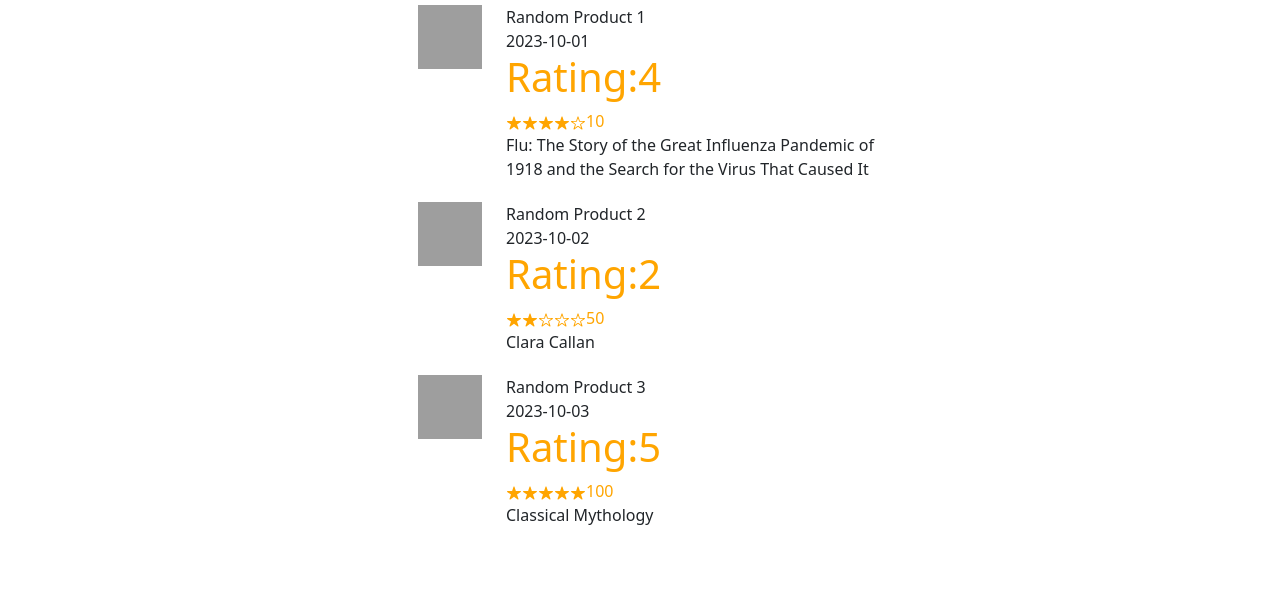
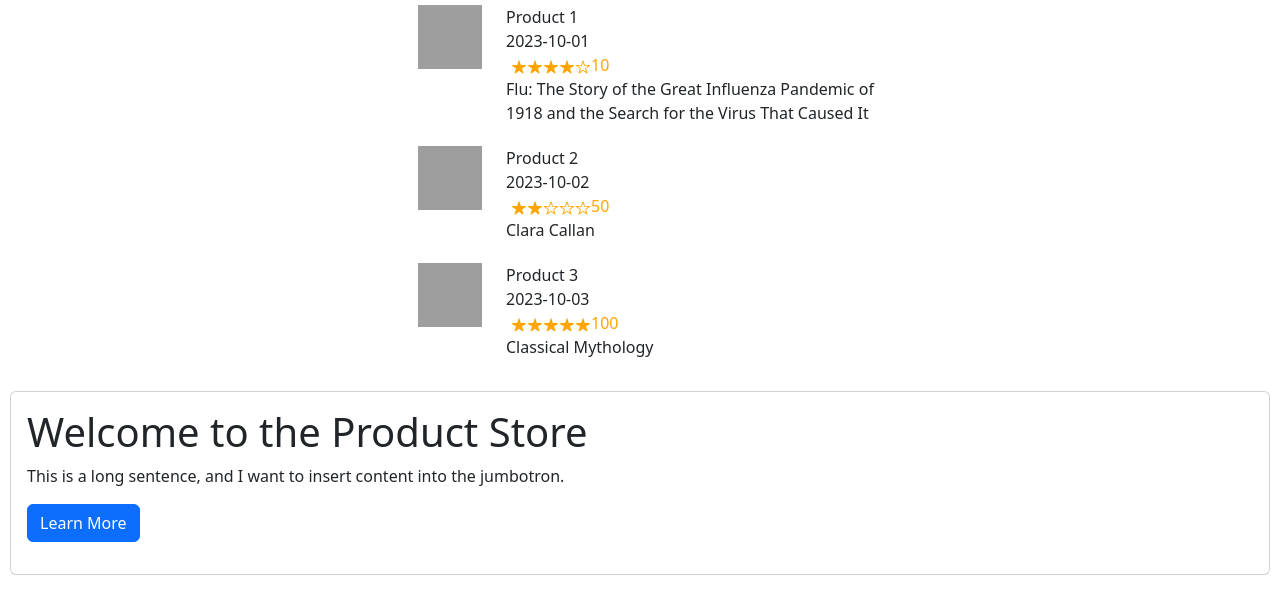
Before and after one commit to Chaeng-Ploypaphat-S/react-search-term, a React (Vite) app: page / in a window 1280 px wide. Shown: the top 614 px of the page. Built offline with nearby package versions, Linux system fonts and the light colour scheme; grey boxes are pictures that could not be loaded.

Commit message:
[new component]: add Jumbotron

```diff
--- a/src/App.jsx
+++ b/src/App.jsx
@@ -1,16 +1,15 @@
 import React from 'react'
 import Products from './Products'
-import Rating from './Rating'
 import 'bootstrap/dist/css/bootstrap.min.css';
-import { Button } from 'react-bootstrap';
+import Jumbotron from './Jumbotron'
 
-function formatName(user){
-    return user.firstName + ' ' + user.lastName
-}
 function App() {
   return (
     <div>
         <Products />
+        <Jumbotron>
+          This is a long sentence, and I want to insert content into the jumbotron.
+        </Jumbotron>
     </div>
   )
 }
--- /dev/null
+++ b/src/Jumbotron.jsx
@@ -0,0 +1,24 @@
+import React from 'react'
+import {Card, Button} from 'react-bootstrap'
+
+function Jumbotron(props) {
+    const hasChildren = React.Children.count(props.children) > 0
+    return (
+        <div>
+            <Card style={{margin: 10}}>
+                <Card.Body>
+                    <h1>Welcome to the Product Store</h1>
+                    {(hasChildren)
+                    ? <p>{props.children}</p>
+                    : <p>Products
+                        This is a simple hero unit, a simple jumbotron-style component for calling extra attention to featured content or information.
+                    </p>
+                    }
+                    <p><Button variant="primary">Learn More</Button></p>
+                </Card.Body>
+            </Card>
+        </div>
+    )
+}
+
+export default Jumbotron
--- a/src/Products.jsx
+++ b/src/Products.jsx
@@ -7,7 +7,7 @@ function Products() {
     return [
       {
         imageUrl: 'http://images.amazon.com/images/P/0374157065.01.MZZZZZZZ.jpg',
-        productName: 'Random Product 1',
+        productName: 'Product 1',
         releasedDate: '2023-10-01',
         rating: 4,
         numOfReviews: 10,
@@ -15,7 +15,7 @@ function Products() {
       },
       {
         imageUrl: 'http://images.amazon.com/images/P/0002005018.01.MZZZZZZZ.jpg',
-        productName: 'Random Product 2',
+        productName: 'Product 2',
         releasedDate: '2023-10-02',
         rating: 2,
         numOfReviews: 50,
@@ -23,7 +23,7 @@ function Products() {
       },
       {
         imageUrl: 'http://images.amazon.com/images/P/0195153448.01.MZZZZZZZ.jpg',
-        productName: 'Random Product 3',
+        productName: 'Product 3',
         releasedDate: '2023-10-03',
         rating: 5,
         numOfReviews: 100,
@@ -40,8 +40,16 @@ function Products() {
   )
 
   return (
+    // Conditionally render the list of products
+    // If there are products, display them in a list
+    // If there are no products, display a message
+    // No products to display
     <div>
+        {listProducts.length > 0 ?(
         <ul>{listProducts}</ul>
+        ):(
+        <ul>No products to display</ul>
+        )}
     </div>
   )
 }
--- a/src/Rating.jsx
+++ b/src/Rating.jsx
@@ -7,7 +7,6 @@ function Rating(props) {
     const [rating, setRating] = useState(props.rating)
     return (
         <div className="rating" style={styles.starStyle}>
-            <h1>Rating:{rating}</h1>
             {rating >= 1 ? <IoIosStar onClick={() => setRating(1)} /> : <IoIosStarOutline onClick={()=> setRating(1)}/>}
             {rating >= 2 ? <IoIosStar onClick={() => setRating(2)} /> : <IoIosStarOutline onClick={()=> setRating(2)}/>}
             {rating >= 3 ? <IoIosStar onClick={() => setRating(3)} /> : <IoIosStarOutline onClick={()=> setRating(3)}/>}
@@ -21,12 +20,10 @@ function Rating(props) {
 export default Rating
 
 const styles = {
-    rating: {
-        alignItems: 'center',
-        width: '200px',
-        margin: '0 auto'
-    },
     starStyle: {
         color: 'orange',
+        fontSize: '15x',
+        margin: '0 5px',
+        cursor: 'pointer'
     }
 }
```
Also changed, not shown: requirements.txt (deleted).
